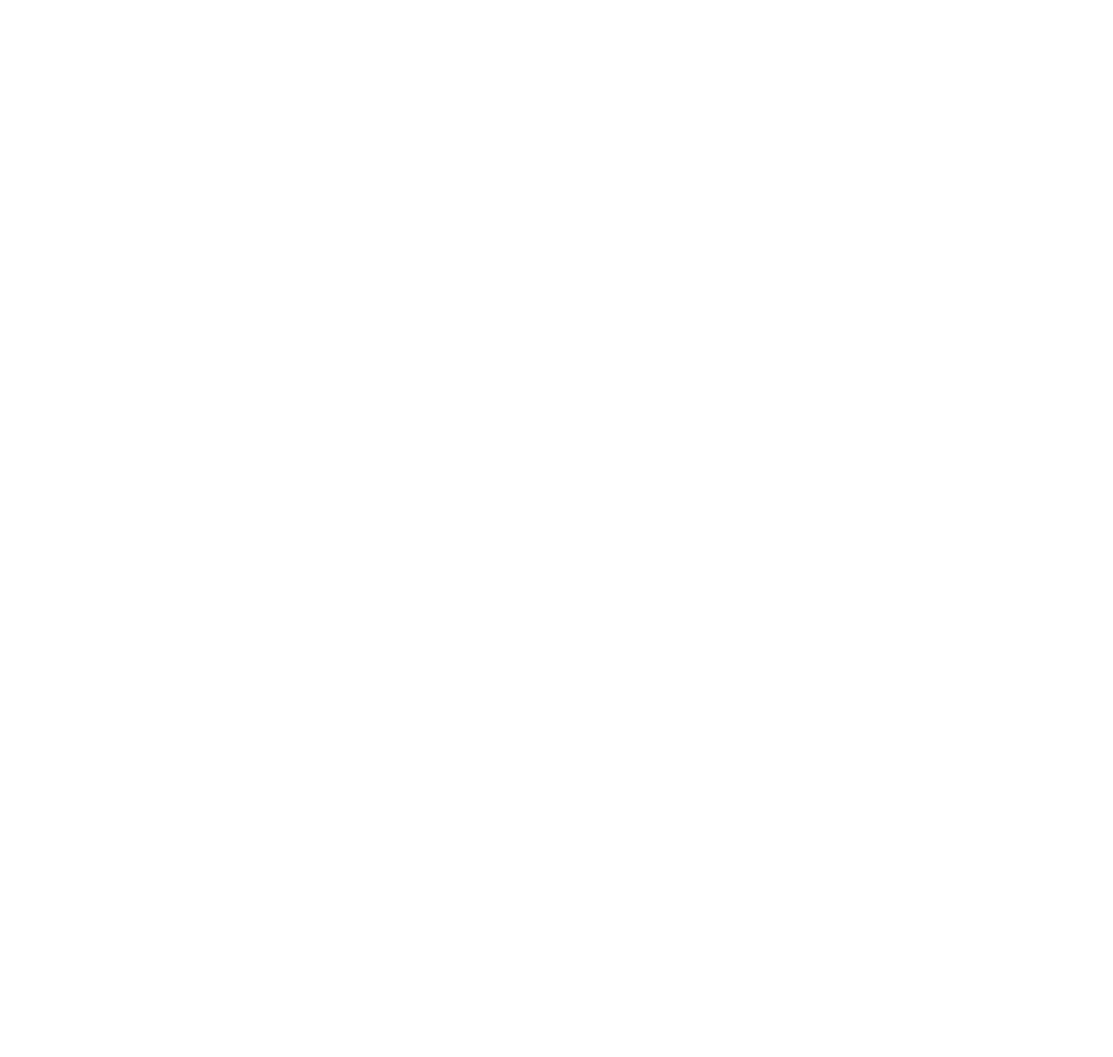
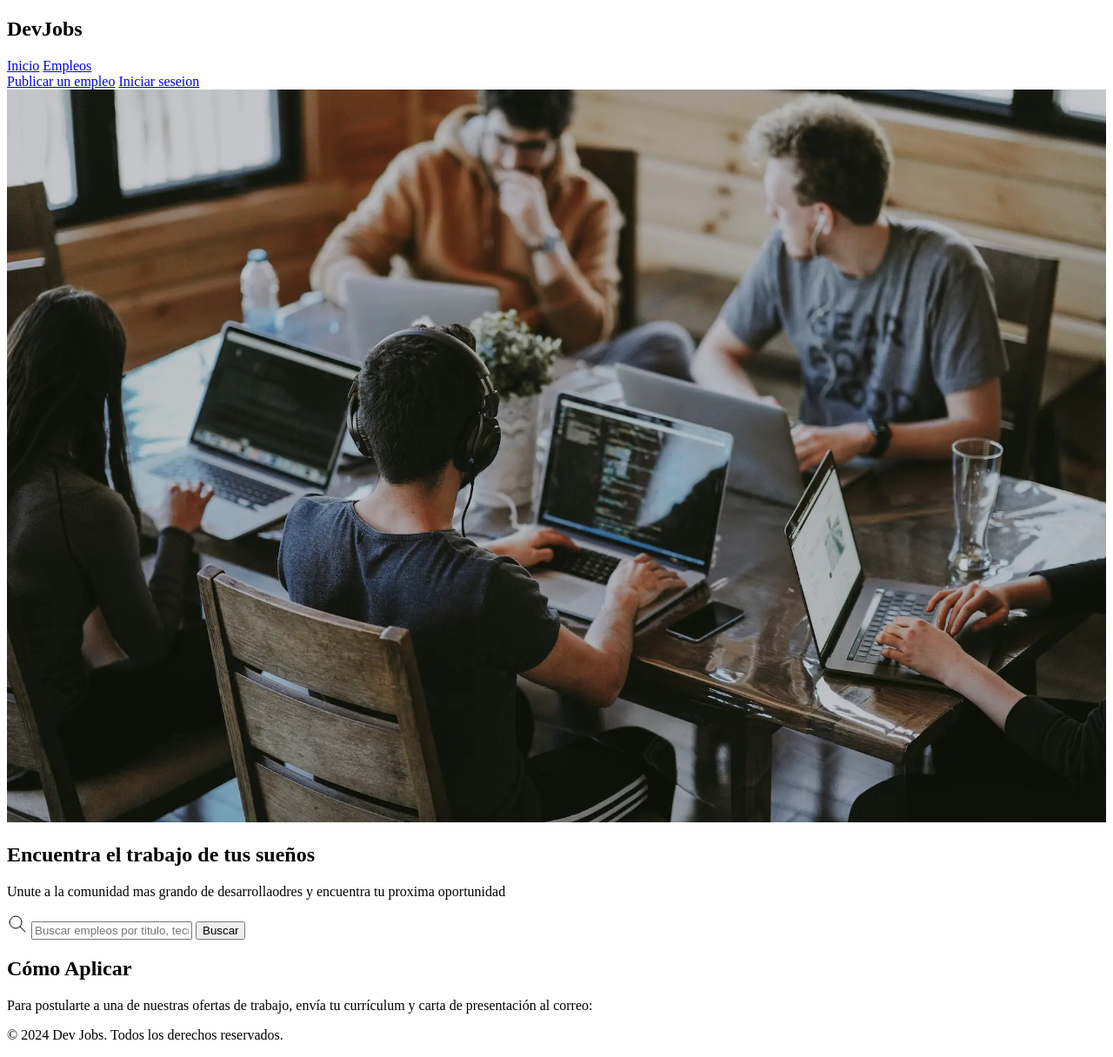
Before and after one commit to GitHalex/DevJobsHalex, a plain HTML site: page index.html in a window 1280 px wide. Shown: the whole page at 87% size. Before the commit the page ends 800 px from the top, so only its background shows below. Drawn offline with Linux system fonts and the light colour scheme.

Commit message:
Added: new file with example

```diff
--- a/index.html
+++ b/index.html
@@ -5,10 +5,47 @@
   <meta charset="UTF-8">
   <meta name="viewport" content="width=device-width, initial-scale=1.0">
   <meta name="description" content="Encuentra el trabajo de tus sueños en nuestra plataforma.">
+  <link rel="stylesheet" href="style.css">
   <title>Dev Jobs tu plataforma</title>
 </head>
 
 <body>
+  <header>
+    <h2>DevJobs</h2>
+    <nav>
+      <a href="#">Inicio</a>
+      <a href="#">Empleos</a>
+    </nav>
+    <div>
+      <a href="#">Publicar un empleo</a>
+      <a href="#">Iniciar seseion</a>
+    </div>
+  </header>
+  <main>
+    <section>
+      <img src="./img/background.webp" alt="fondo empleo">
+      <h1>Encuentra el trabajo de tus sueños</h1>
+      <p>Unute a la comunidad mas grando de desarrollaodres y encuentra tu proxima oportunidad</p>
+      <form role="search">
+        <svg xmlns="http://www.w3.org/2000/svg" width="24" height="24" viewBox="0 0 24 24" fill="none"
+          stroke="currentColor" stroke-width="1" stroke-linecap="round" stroke-linejoin="round"
+          class="icon icon-tabler icons-tabler-outline icon-tabler-search">
+          <path stroke="none" d="M0 0h24v24H0z" fill="none" />
+          <path d="M10 10m-7 0a7 7 0 1 0 14 0a7 7 0 1 0 -14 0" />
+          <path d="M21 21l-6 -6" />
+        </svg>
+        <input type="text" placeholder="Buscar empleos por titulo, tecnologia o empresa">
+        <button type="submit">Buscar</button>
+      </form>
+    </section>
+    <section>
+      <h2>Cómo Aplicar</h2>
+      <p>Para postularte a una de nuestras ofertas de trabajo, envía tu currículum y carta de presentación al correo:
+    </section>
+  </main>
+  <footer>
+    <p>&copy; 2024 Dev Jobs. Todos los derechos reservados.</p>
+  </footer>
 
 </body>
 
--- /dev/null
+++ b/style.css
@@ -0,0 +1,4 @@
+img {
+  width: 100%;
+  height: auto;
+}
```
Also changed, not shown: img/background.webp (added).
